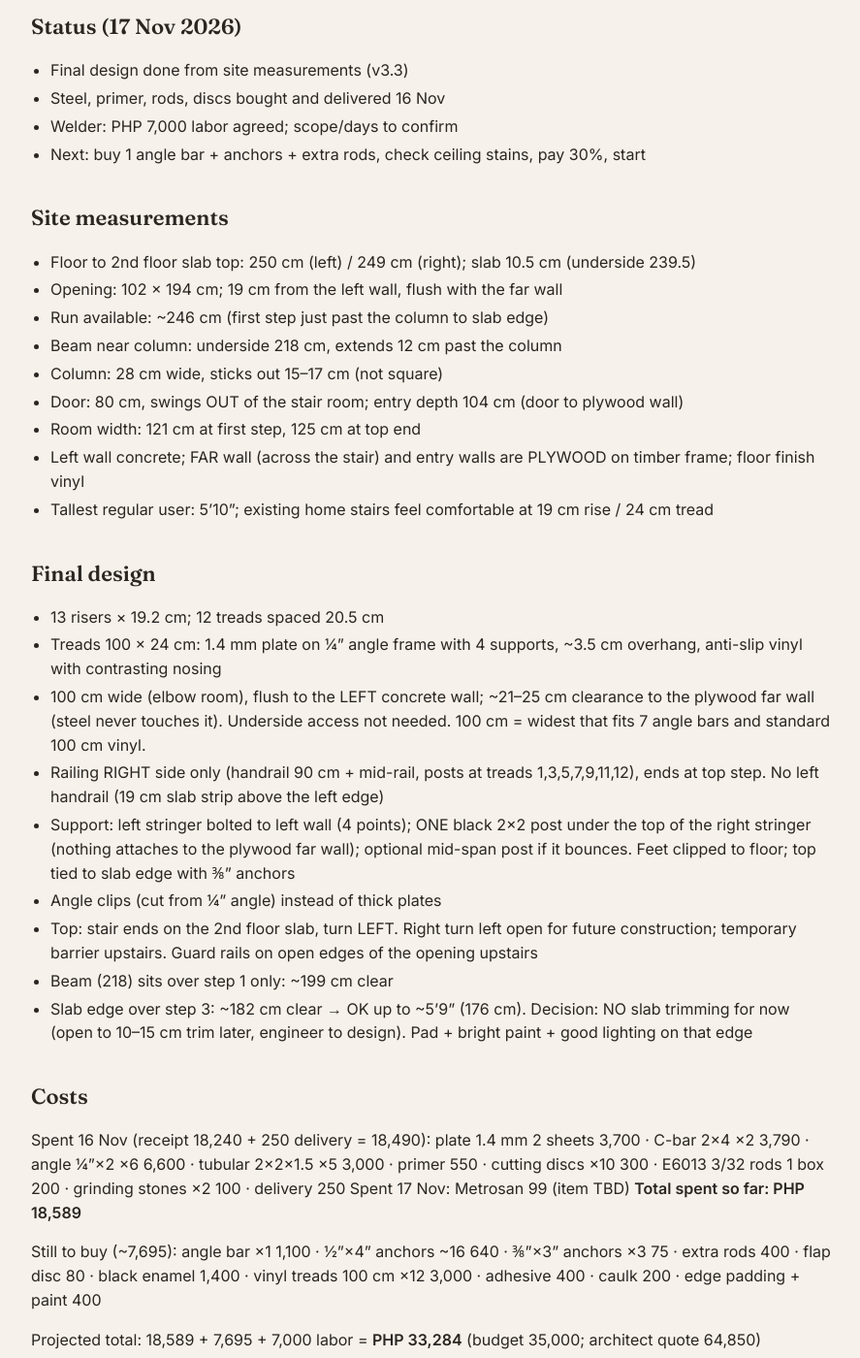
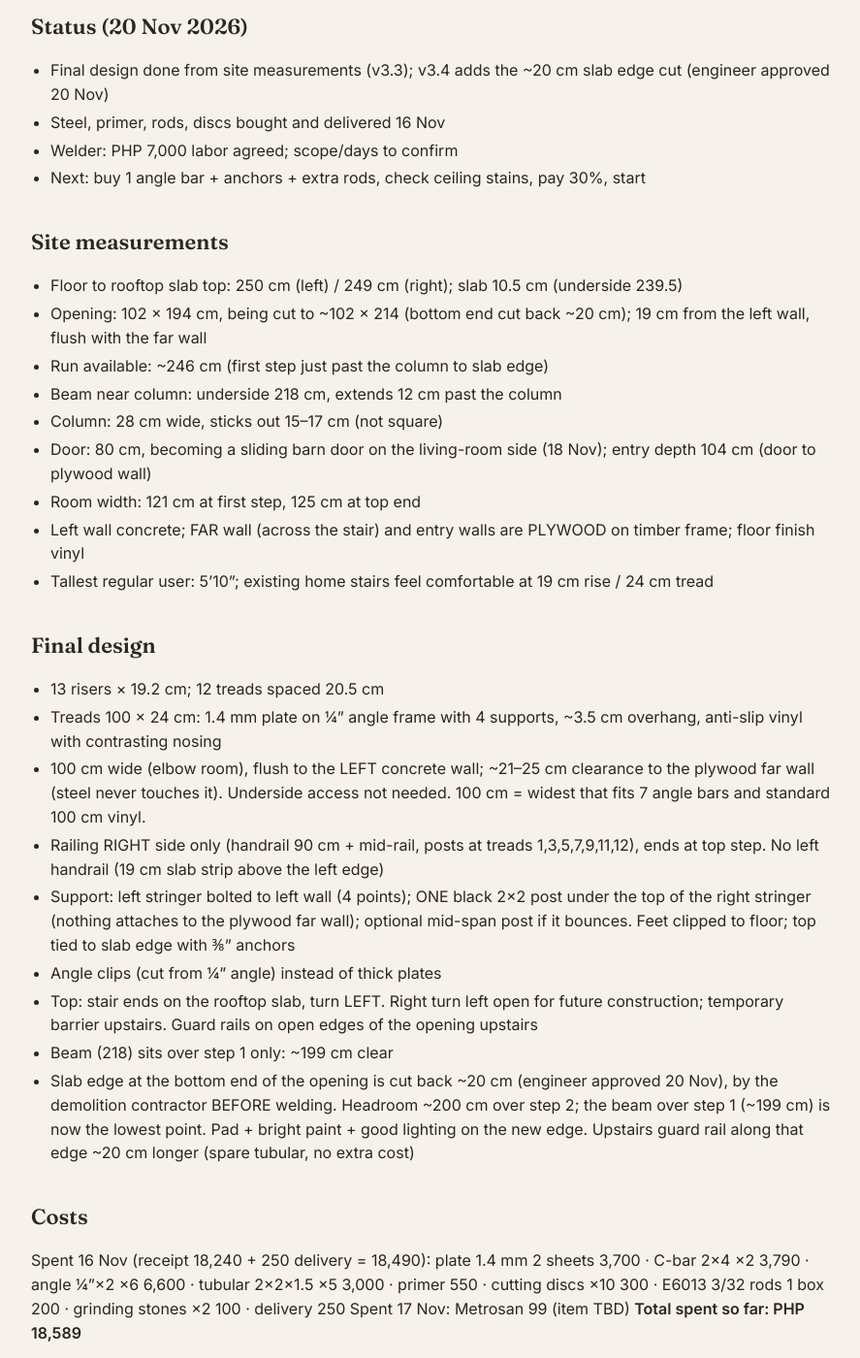
Before and after one commit to tatayotter/navarro-house, a Jekyll site: the page built from stairs/stair-project-brief.md, in a window 1280 px wide and 1400 px high, scrolled down 280 px. Shown: the whole window at 97% size, without its empty margins (194-1081 px from the left). Built offline with Jekyll 4.4.1, drawn with Linux system fonts in a browser that asks for light colours; some of the changed text lies outside the part shown.

Commit message:
Stair plan v3.4: slab edge cut back ~20 cm for headroom
New PDF (redrawn page 3, updated decisions, measurements, costs,
change log), brief and links updated; v3.3 PDF replaced.

Co-Authored-By: Claude Opus 5.5 <noreply@anthropic.com>
Claude-Session: https://claude.ai/code/session_01RUWgCQ9GXMBVgpb2oxa7jX

```diff
--- a/index.html
+++ b/index.html
@@ -162,7 +162,7 @@ footer a{color:var(--accent);font-weight:500}
   <h2>Where we are</h2>
   <p class="sub">What's done, what's next.</p>
   <div class="status">
-    <div class="st"><span class="pill p-work">Building soon</span><div><b>Steel stair to the rooftop</b><span class="d">Final design done. Steel bought, welder hired.</span></div></div>
+    <div class="st"><span class="pill p-work">Building soon</span><div><b>Steel stair to the rooftop</b><span class="d">Plan v3.4: slab edge cut back ~20 cm for headroom. Steel bought, welder hired.</span></div></div>
     <a class="st" href="rooms/rooftop-room.html"><span class="pill p-wait">Draft</span><div><b>Rooftop room</b><span class="d">Room with its own T&amp;B, queen bed and window AC. Walls: 1 m concrete half wall, then container-van steel outside and Hardiflex inside up to the roof. About ₱205k–344k (online estimate). Final site measurements coming.</span></div><span class="arrow">›</span></a>
     <div class="st"><span class="pill p-wait">Measuring</span><div><b>Front gate</b><span class="d">Roll-up car shutter plus a small door. Waiting on final measurements.</span></div></div>
     <a class="st" href="house/electrical-materials.html"><span class="pill p-wait">For checking</span><div><b>Electrical wiring</b><span class="d">Whole-house plan drafted: 20 ceiling lights, 31 outlets, 12 smart switch plates. Materials about ₱118k to ₱187k (online estimate). The electrician will check it.</span></div><span class="arrow">›</span></a>
@@ -206,9 +206,9 @@ footer a{color:var(--accent);font-weight:500}
 <section>
   <h2>Steel stair</h2>
   <div class="grid">
-    <a class="card mini" href="stairs/Stair_Works_Phase3_Plan_v3.3.pdf">
+    <a class="card mini" href="stairs/Stair_Works_Phase3_Plan_v3.4.pdf">
       <div class="ico"><svg viewBox="0 0 24 24" fill="none" stroke="currentColor" stroke-width="1.8" stroke-linejoin="round"><path d="M4 20h4v-4h4v-4h4V8h4"/></svg></div>
-      <div class="card-txt"><h3>Full plan</h3><p>PDF, version 3.3</p></div><span class="arrow">›</span>
+      <div class="card-txt"><h3>Full plan</h3><p>PDF, version 3.4</p></div><span class="arrow">›</span>
     </a>
     <a class="card mini" href="stairs/stair-project-brief.html">
       <div class="ico"><svg viewBox="0 0 24 24" fill="none" stroke="currentColor" stroke-width="1.8" stroke-linejoin="round"><path d="M6 3h9l4 4v14H6z"/><path d="M9 11h7M9 15h7"/></svg></div>
--- a/stairs/stair-project-brief.md
+++ b/stairs/stair-project-brief.md
@@ -3,26 +3,26 @@ title: "Steel stair: project brief"
 status: Building soon
 cost: "₱33,284 projected"
 price_source: mixed
-updated: 18 Nov 2026
+updated: 20 Nov 2026
 ---
 
-Home project. Steel stair from the ground floor up through a 2nd floor opening.
+Home project. Steel stair from the 2nd floor up through the rooftop slab opening (the old L stair, ground to 2nd, stays untouched).
 Owner manages directly: buys materials and hires a welder instead of the architect's contract.
-Source of truth: Stair_Works_Phase3_Plan_v3.3.pdf.
+Source of truth: Stair_Works_Phase3_Plan_v3.4.pdf.
 
-## Status (17 Nov 2026)
-- Final design done from site measurements (v3.3)
+## Status (20 Nov 2026)
+- Final design done from site measurements (v3.3); v3.4 adds the ~20 cm slab edge cut (engineer approved 20 Nov)
 - Steel, primer, rods, discs bought and delivered 16 Nov
 - Welder: PHP 7,000 labor agreed; scope/days to confirm
 - Next: buy 1 angle bar + anchors + extra rods, check ceiling stains, pay 30%, start
 
 ## Site measurements
-- Floor to 2nd floor slab top: 250 cm (left) / 249 cm (right); slab 10.5 cm (underside 239.5)
-- Opening: 102 × 194 cm; 19 cm from the left wall, flush with the far wall
+- Floor to rooftop slab top: 250 cm (left) / 249 cm (right); slab 10.5 cm (underside 239.5)
+- Opening: 102 × 194 cm, being cut to ~102 × 214 (bottom end cut back ~20 cm); 19 cm from the left wall, flush with the far wall
 - Run available: ~246 cm (first step just past the column to slab edge)
 - Beam near column: underside 218 cm, extends 12 cm past the column
 - Column: 28 cm wide, sticks out 15–17 cm (not square)
-- Door: 80 cm, swings OUT of the stair room; entry depth 104 cm (door to plywood wall)
+- Door: 80 cm, becoming a sliding barn door on the living-room side (18 Nov); entry depth 104 cm (door to plywood wall)
 - Room width: 121 cm at first step, 125 cm at top end
 - Left wall concrete; FAR wall (across the stair) and entry walls are PLYWOOD on timber frame; floor finish vinyl
 - Tallest regular user: 5'10"; existing home stairs feel comfortable at 19 cm rise / 24 cm tread
@@ -34,9 +34,9 @@ Source of truth: Stair_Works_Phase3_Plan_v3.3.pdf.
 - Railing RIGHT side only (handrail 90 cm + mid-rail, posts at treads 1,3,5,7,9,11,12), ends at top step. No left handrail (19 cm slab strip above the left edge)
 - Support: left stringer bolted to left wall (4 points); ONE black 2×2 post under the top of the right stringer (nothing attaches to the plywood far wall); optional mid-span post if it bounces. Feet clipped to floor; top tied to slab edge with ⅜" anchors
 - Angle clips (cut from ¼" angle) instead of thick plates
-- Top: stair ends on the 2nd floor slab, turn LEFT. Right turn left open for future construction; temporary barrier upstairs. Guard rails on open edges of the opening upstairs
+- Top: stair ends on the rooftop slab, turn LEFT. Right turn left open for future construction; temporary barrier upstairs. Guard rails on open edges of the opening upstairs
 - Beam (218) sits over step 1 only: ~199 cm clear
-- Slab edge over step 3: ~182 cm clear → OK up to ~5'9" (176 cm). Decision: NO slab trimming for now (open to 10–15 cm trim later, engineer to design). Pad + bright paint + good lighting on that edge
+- Slab edge at the bottom end of the opening is cut back ~20 cm (engineer approved 20 Nov), by the demolition contractor BEFORE welding. Headroom ~200 cm over step 2; the beam over step 1 (~199 cm) is now the lowest point. Pad + bright paint + good lighting on the new edge. Upstairs guard rail along that edge ~20 cm longer (spare tubular, no extra cost)
 
 ## Costs
 Spent 16 Nov (receipt 18,240 + 250 delivery = 18,490):
@@ -59,7 +59,7 @@ Stress (walk, jump lightly, two people, push/pull railing) · Noise (no rattles)
 2. Check ceiling bubbling/peeling (possible leak) and stain/crack at beam–column joint
 3. Extra rods quantity
 4. Upstairs guard rails and temporary barrier (who builds, when)
-5. Optional later: trim slab edge 10–15 cm (engineer)
+5. Slab edge cut (~20 cm) done by the demolition contractor before welding starts
 
 ## Change log
 - 13 Nov: Plan v1 (own materials, direct welder, solid plate treads)
@@ -68,3 +68,6 @@ Stress (walk, jump lightly, two people, push/pull railing) · Noise (no rattles)
 - 17 Nov: Far wall is plywood → tie arms dropped, support post back under right stringer top; gap fully clear. Projected 33,185.
 - 17 Nov: Underside access dropped; stair widened to 110 cm for elbow room. +2 angle bars total, 120 cm vinyl. Projected 35,085.
 - 17 Nov: Settled on 100 cm width (fits 7 angle bars, 100 cm vinyl). Projected 33,185.
+- 18 Nov: Wording fix: stair runs 2nd floor → rooftop (old L stair untouched). Annex door → sliding barn door. No stair change.
+- 19 Nov: Welding details drawn (tread legs, wall anchor points, top ledger tie). Kept 12 treads + slab step = 13 steps (20 Nov).
+- 20 Nov: Slab edge at the bottom end of the opening cut back ~20 cm (engineer approved), in the demolition contract before welding. Headroom ~182 → ~200 cm. Guard rail +20 cm from spare tubular. Plan v3.4. Projected 33,284.
```
Also changed, not shown: house/build-sequence.md (+1 -1 lines), stairs/weld-details.md (+1 -1 lines), README.md, 2 other files.
